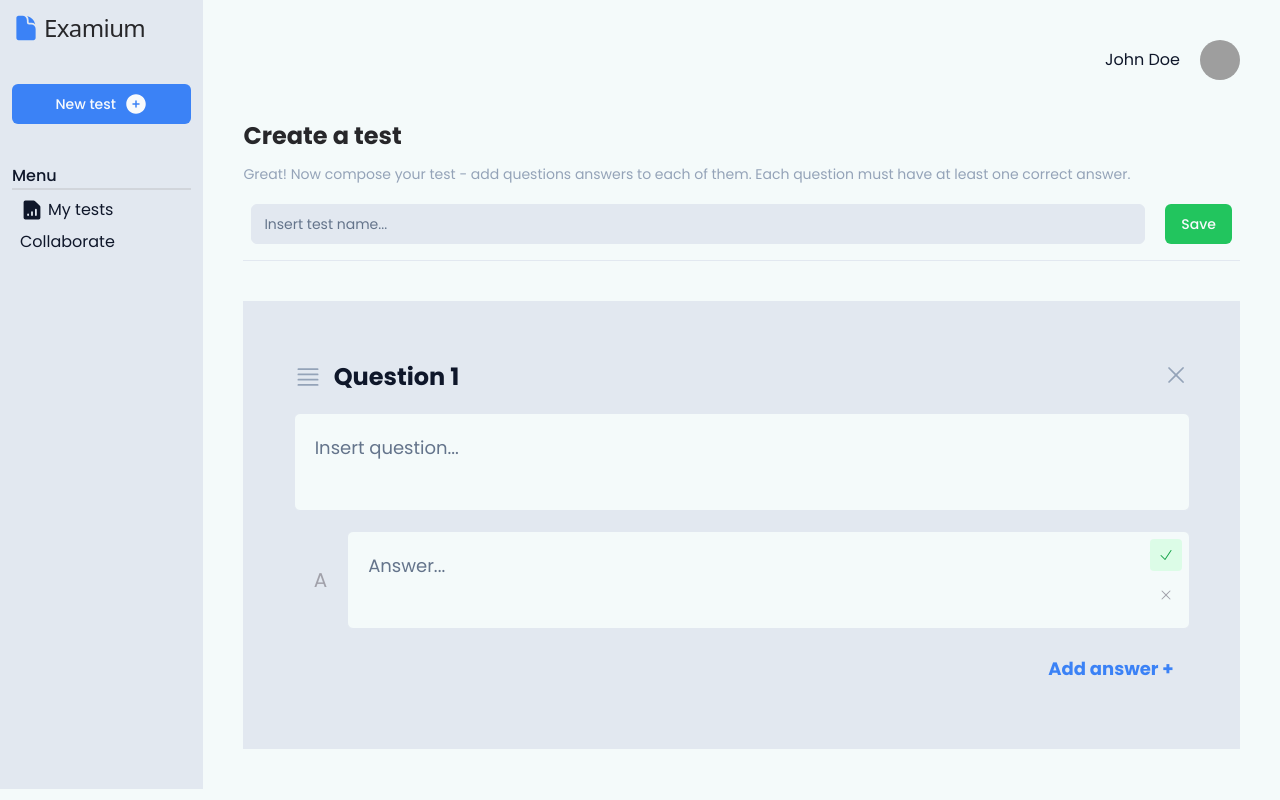
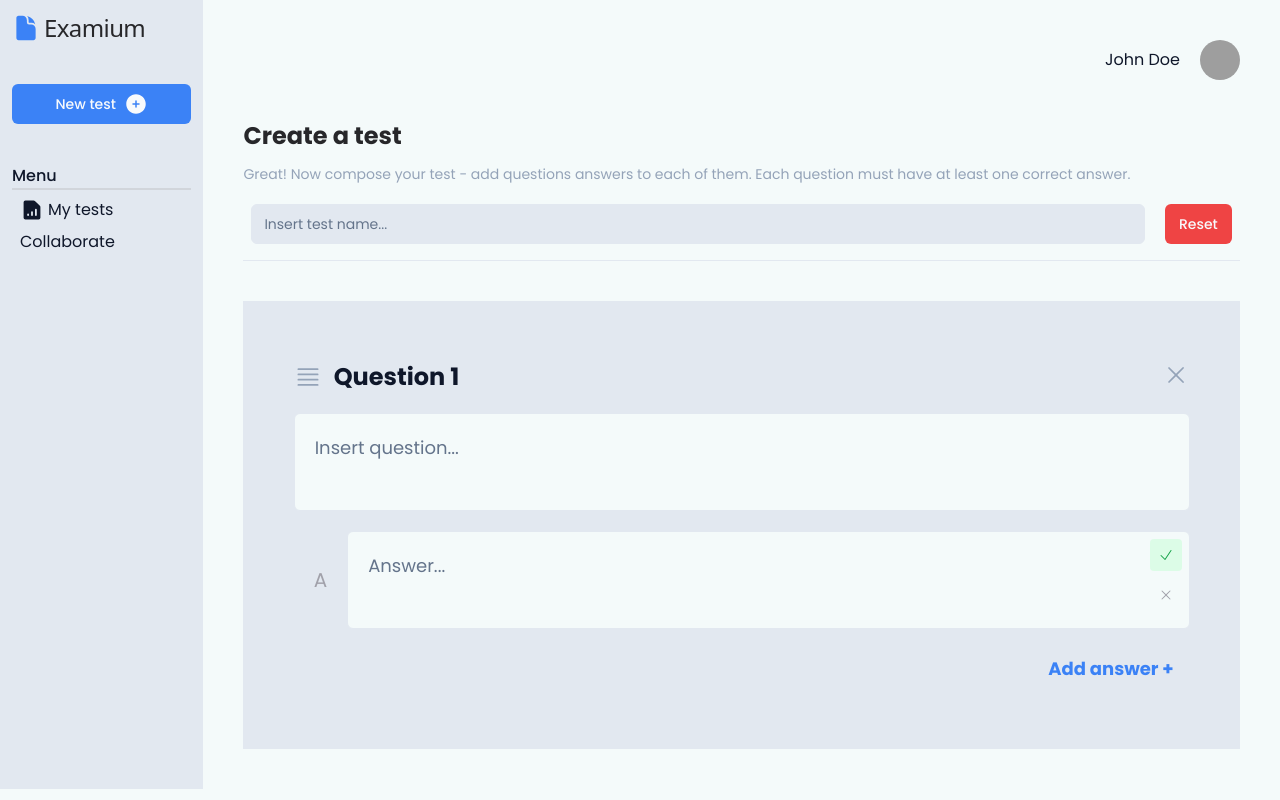
Before and after one commit to MDBossss/examium, a React (Vite) app in the folder client/: page /create in a window 1280 px wide. Built offline with nearby package versions, Linux system fonts and the light colour scheme; grey boxes are pictures that could not be loaded.

Commit message:
pre-zustand

```diff
--- a/client/package.json
+++ b/client/package.json
@@ -20,7 +20,8 @@
     "react-dom": "^18.2.0",
     "react-router-dom": "^6.13.0",
     "tailwind-merge": "^1.13.2",
-    "tailwindcss-animate": "^1.0.6"
+    "tailwindcss-animate": "^1.0.6",
+    "zustand": "^4.3.8"
   },
   "devDependencies": {
     "@types/react": "^18.0.37",
--- a/client/src/components/Question.tsx
+++ b/client/src/components/Question.tsx
@@ -37,7 +37,6 @@ const Question = () => {
 		});
 	};
 
-	console.log(answers);
 
 	useEffect(() => {
 		const textarea = textareaRef.current;
--- a/client/src/components/ui/textarea.tsx
+++ b/client/src/components/ui/textarea.tsx
@@ -10,7 +10,7 @@ const Textarea = React.forwardRef<HTMLTextAreaElement, TextareaProps>(
     return (
       <textarea
         className={cn(
-          "flex min-h-[80px] w-full rounded-md border border-input bg-transparent px-3 py-2 text-sm ring-offset-background placeholder:text-muted-foreground focus-visible:outline-none focus-visible:ring-2 focus-visible:ring-ring focus-visible:ring-offset-2 disabled:cursor-not-allowed disabled:opacity-50",
+          "flex min-h-[80px] w-full rounded-md border border-input bg-transparent px-3 py-2 text-sm ring-offset-background placeholder:text-muted-foreground focus-visible:outline-none focus-visible:ring-2 focus-visible:ring-ring focus-visible:ring-offset-2 disabled:cursor-not-allowed disabled:opacity-50 ",
           className
         )}
         ref={ref}
--- a/client/src/pages/Create.tsx
+++ b/client/src/pages/Create.tsx
@@ -3,11 +3,13 @@ import Question from "../components/Question";
 import SearchBar from "../components/SearchBar";
 import { Input } from "../components/ui/input";
 import { Button } from "../components/ui/button";
+import { QuestionType } from "../types/models";
 
 const Create = () => {
 	const [testTitle, setTestTitle] = useState<string>("");
+	const [questions, setQuestions] = useState<QuestionType[]>([{question:"",answers:[{answer:"",isCorrect:false}]}])
 
-	const handleSaveTest = () => {
+	const handleDeleteTest = () => {
 		//trigger a confirmation modal and push test to db
 	}
 
@@ -26,12 +28,14 @@ const Create = () => {
 						onChange={(e) => setTestTitle(e.target.value)}
 						className="bg-slate-200"
 					/>
-					<Button className="bg-green-500 hover:bg-green-600" onClick={handleSaveTest}>
-						Save
+					<Button className="bg-red-500 hover:bg-red-600 truncate" onClick={handleDeleteTest}>
+						Reset
 					</Button>
 				</div>
 			</div>
-			<Question />
+			{questions.map((question) => {
+				return <Question/>
+			})}
 		</div>
 	);
 };
```
Also changed, not shown: client/src/store/testStore.ts (added), 1 other file (tests, documents, lock files or other folders).
